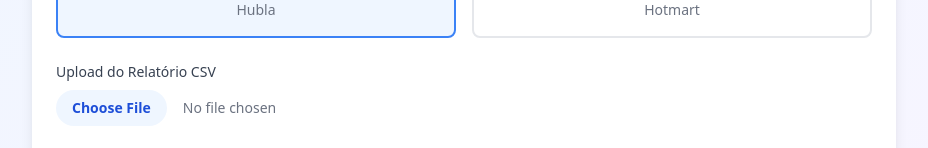
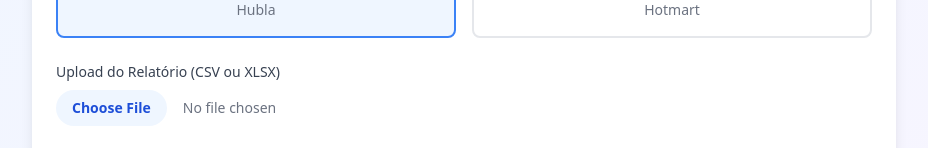
Before and after one commit to mktdgustavo-cmyk/metrics-analyzer, a React (Vite) app: page / in a window 1280 px wide. Shown: the part 230-378 px from the top of the page, without its empty margins (176-1104 px from the left). Built offline with nearby package versions, Linux system fonts and the light colour scheme; the HTML template or start-up script is replaced by a standard one.

Commit message:
Update App.jsx

```diff
--- a/src/App.jsx
+++ b/src/App.jsx
@@ -209,11 +209,11 @@
 
           <div className="mb-6">
             <label className="block text-sm font-medium text-gray-700 mb-2">
-              Upload do Relatório CSV
+              Upload do Relatório (CSV ou XLSX)
             </label>
             <input
               type="file"
-              accept=".csv"
+              accept=".csv,.xlsx,.xls"
               onChange={handleFileChange}
               className="block w-full text-sm text-gray-500 file:mr-4 file:py-2 file:px-4 file:rounded-full file:border-0 file:text-sm file:font-semibold file:bg-blue-50 file:text-blue-700 hover:file:bg-blue-100"
             />
```
